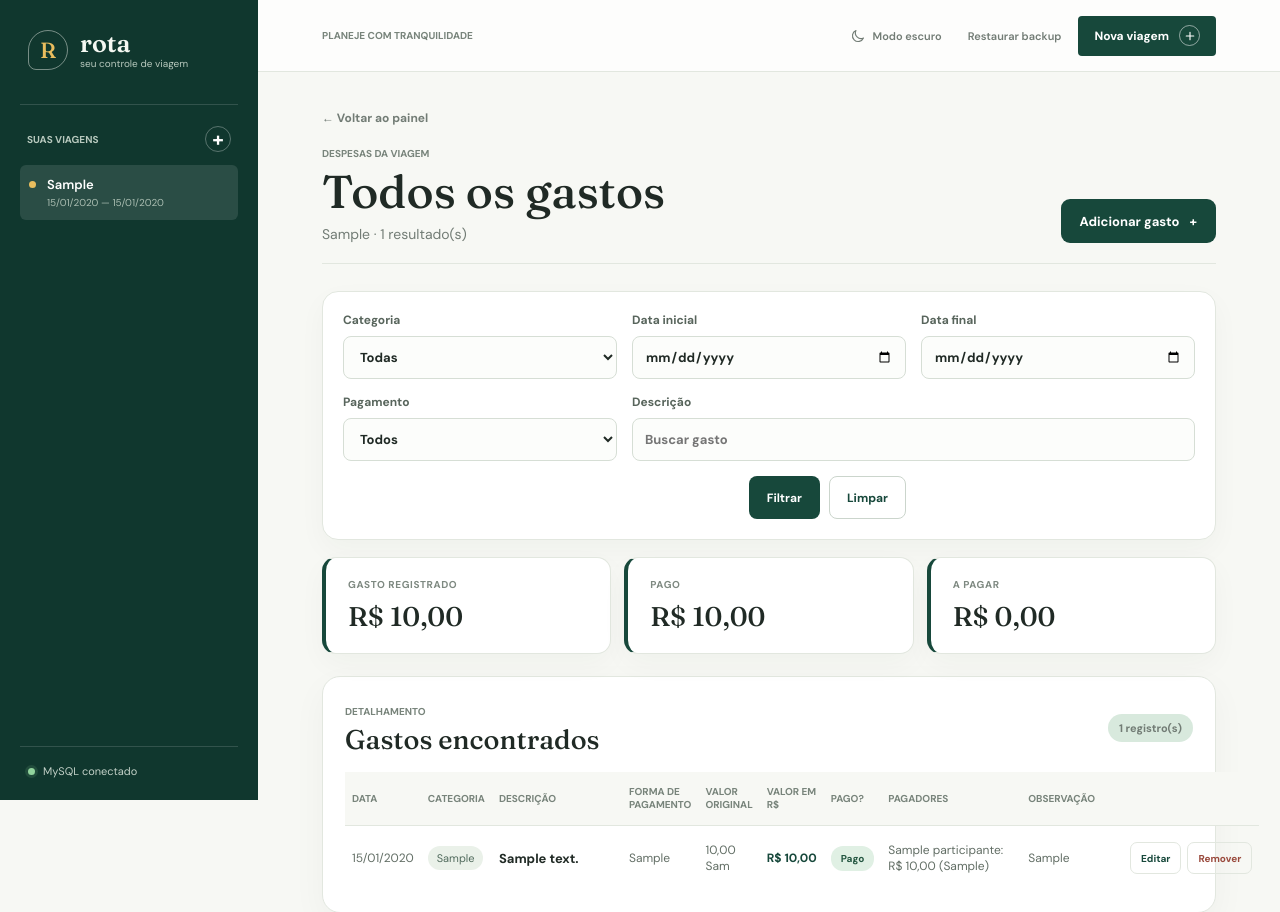
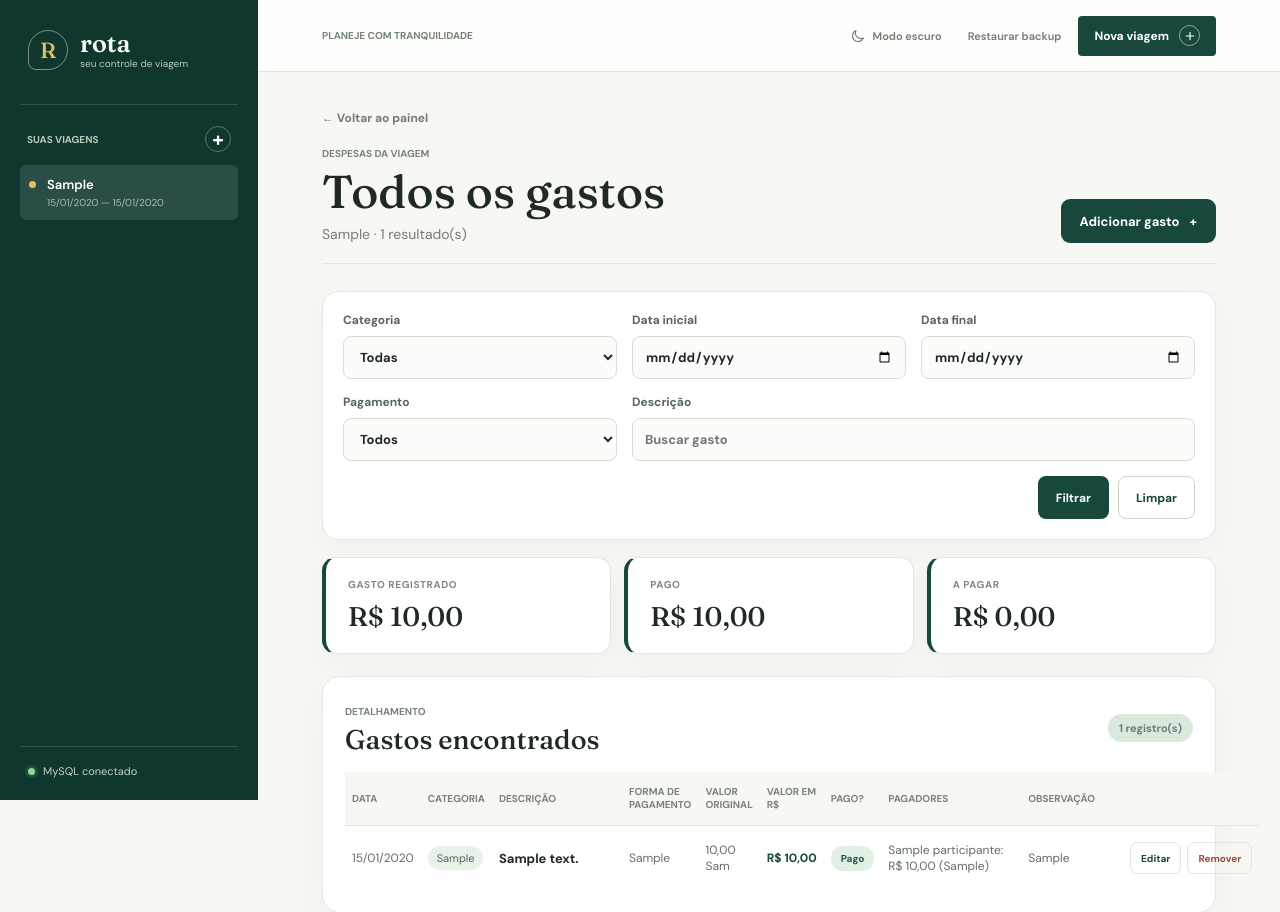
Before and after one commit to vitimrcosta/travel-budget-flask, a Flask app: page /trips/1/expenses in a window 1280 px wide. Shown: the top 912 px of the page. Run offline with Flask 3, Linux system fonts and the light colour scheme; tables that the repository leaves empty hold one stand-in row (values such as "Sample post"); some libraries are stand-ins or nearby versions.

Commit message:
Alinha botoes do filtro de gastos a direita
Co-authored-by: Copilot <223556219+Copilot@users.noreply.github.com>

```diff
--- a/static/app.css
+++ b/static/app.css
@@ -1348,6 +1348,7 @@ td { padding: 13px 8px; border-top: 1px solid var(--line); color: #626e65; font-
 
   .filter-actions {
     display: flex;
+    grid-column: 1 / -1;
     align-items: end;
     justify-content: flex-end;
     gap: 9px;
```
